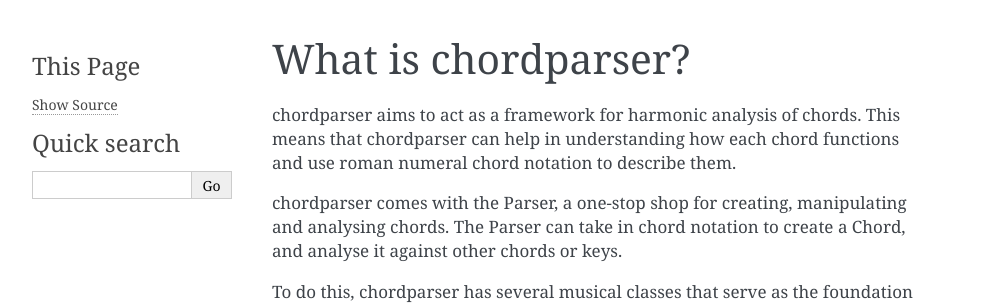
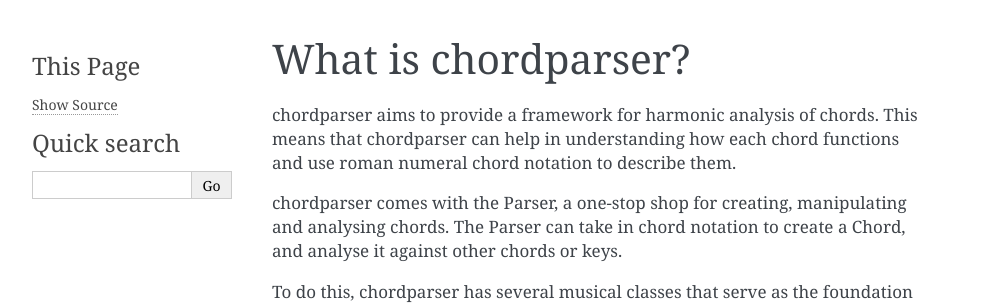
Before and after one commit to titus-ong/chordparser, a Sphinx documentation site: the page built from docs/whatiscp.rst, in a window 1280 px wide. Shown: the top 305 px of the page, without its empty margins (148-1140 px from the left). Built offline with Sphinx 7.4.7, drawn with Linux system fonts in a browser that asks for light colours.

```diff
--- a/docs/whatiscp.rst
+++ b/docs/whatiscp.rst
@@ -2,7 +2,7 @@
 What is chordparser?
 --------------------
 
-chordparser aims to act as a framework for harmonic analysis of chords. This means that chordparser can help in understanding how each chord functions and use roman numeral chord notation to describe them.
+chordparser aims to provide a framework for harmonic analysis of chords. This means that chordparser can help in understanding how each chord functions and use roman numeral chord notation to describe them.
 
 chordparser comes with the Parser, a one-stop shop for creating, manipulating and analysing chords. The Parser can take in chord notation to create a Chord, and analyse it against other chords or keys.
 
```
Also changed, not shown: README.rst (+3 -7 lines).
